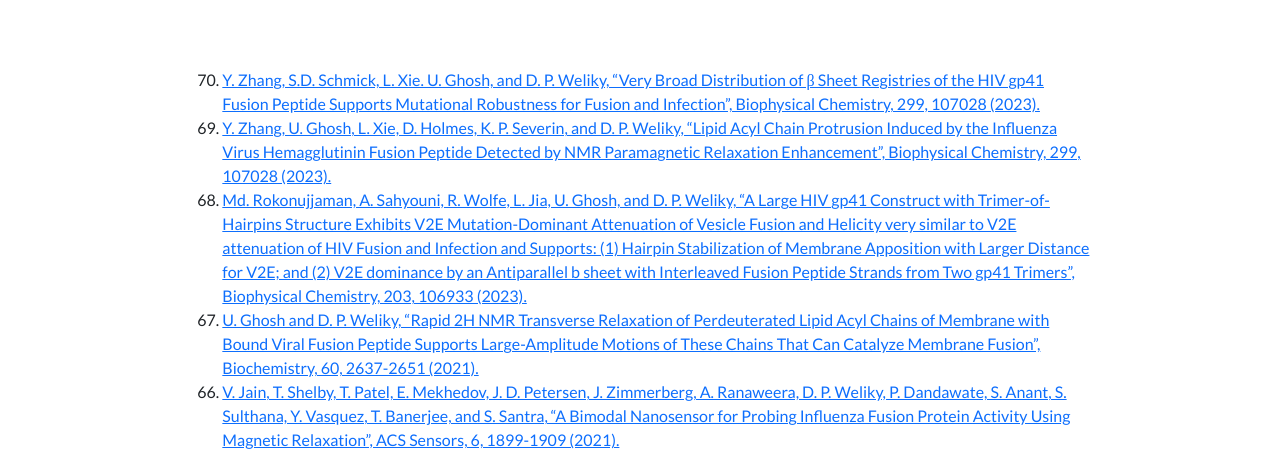
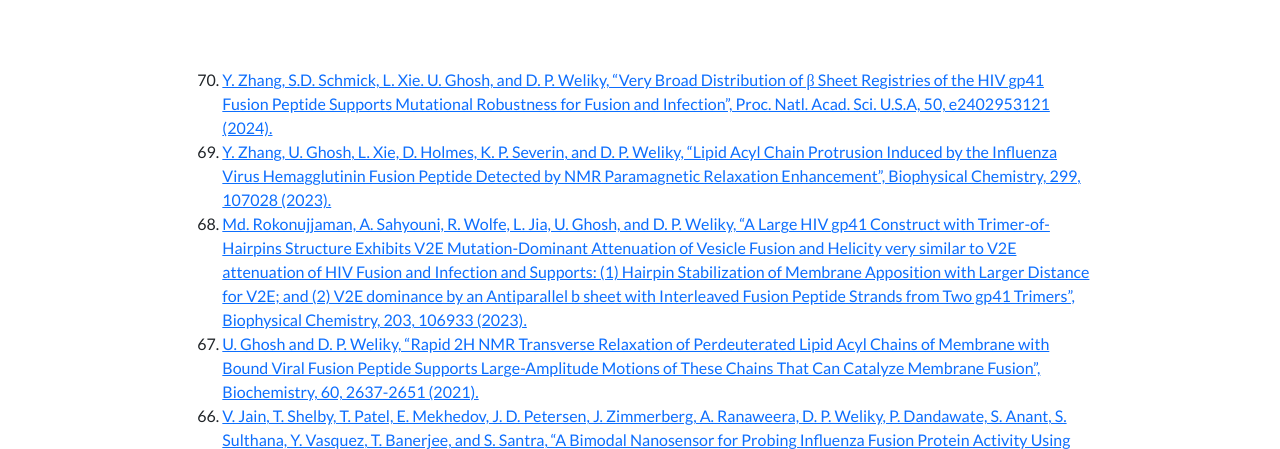
Before and after one commit to weliky/weliky.github.io, a plain HTML site: page publications.html in a window 1280 px wide. Shown: the part 346-795 px from the top of the page. Drawn offline with nearby package versions, Linux system fonts and the light colour scheme.

Commit message:
Update publications.html
Corrected PNAS publication information

```diff
--- a/publications.html
+++ b/publications.html
@@ -91,7 +91,7 @@
                 <ol reversed>
                   <li>
                       <a href="https://www2.chemistry.msu.edu/faculty/welikygrp/Zhang_Schmick_PNAS_2024.pdf" target="_blank" rel="noopener noreferrer">
-                      Y. Zhang, S.D. Schmick, L. Xie. U. Ghosh, and D. P. Weliky, “Very Broad Distribution of β Sheet Registries of the HIV gp41 Fusion Peptide Supports Mutational Robustness for Fusion and Infection”, Biophysical Chemistry, 299, 107028 (2023).
+                      Y. Zhang, S.D. Schmick, L. Xie. U. Ghosh, and D. P. Weliky, “Very Broad Distribution of β Sheet Registries of the HIV gp41 Fusion Peptide Supports Mutational Robustness for Fusion and Infection”, Proc. Natl. Acad. Sci. U.S.A, 50, e2402953121 (2024).
                       </a>
                   </li>
                   <li>
```
